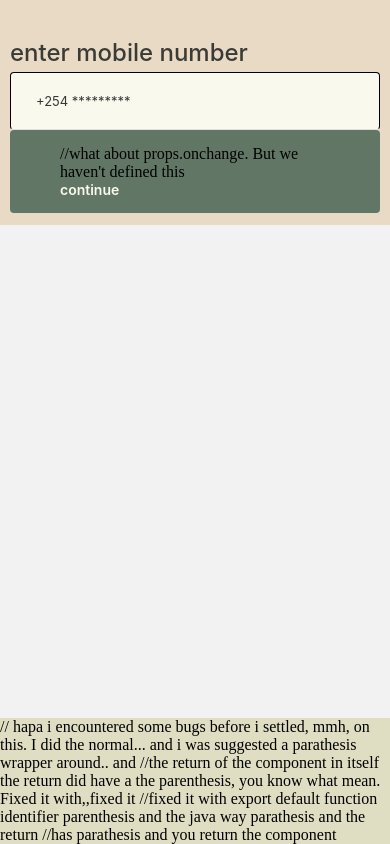
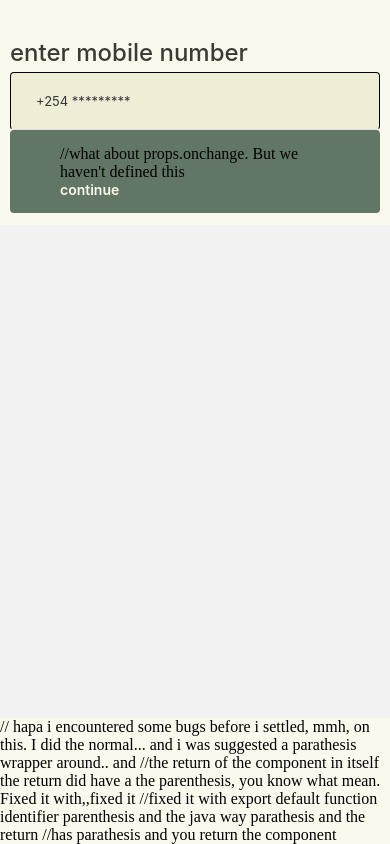
Before and after one commit to acute-consciousness/lc1, a React Native app: screen / in a window 390 px wide. Built offline with nearby package versions, Linux system fonts and the light colour scheme.

Commit message:
just a commit to keep the green streak going

```diff
--- a/looks/SafeAreaView.js
+++ b/looks/SafeAreaView.js
@@ -6,7 +6,7 @@ import { StyleSheet, Platform, StatusBar } from "react-native";
 export default StyleSheet.create({
   AndroidSafeArea: {
     flex: 1,
-    backgroundColor: Colours.creeamish.openLibrary,
+    backgroundColor: Colours.creeamish.fromCH,
     paddingTop: Platform.OS === "android" ? StatusBar.currentHeight : 0,
   }
 });
--- a/looks/customComponents.tsx
+++ b/looks/customComponents.tsx
@@ -34,7 +34,7 @@ import { ReactNode } from 'react';
                 <View style={{
                 width:'100%',//whatever recommended auto and yea, i kind of have an interpretation of how it can look
                 //we want something to do with the height, the this be done by the padding of the text and so on
-                backgroundColor:Colours.creeamish.wayCreamish,
+                backgroundColor:Colours.creeamish.fromCH,
 
             }}><View style={{
                  elevation: 8,
@@ -59,7 +59,7 @@ import { ReactNode } from 'react';
             <View style={{
                 width:'100%',//whatever recommended auto and yea, i kind of have an interpretation of how it can look
                 //we want something to do with the height, the this be done by the padding of the text and so on
-                backgroundColor:Colours.creeamish.wayCreamish,
+                backgroundColor:Colours.creeamish.fromCH,
 
 
             }}><View style={{}}>
@@ -179,7 +179,7 @@ import { ReactNode } from 'react';
         viewMain:{
         height:'100%',
         flexDirection:'column',
-        backgroundColor:'Colours.creeamish.wayCreamish'
+        backgroundColor:Colours.creeamish.fromCH,
         },
 
         viewOne:{
@@ -213,7 +213,7 @@ import { ReactNode } from 'react';
   input:{
            fontSize: 13,
            fontWeight: '400',
-           backgroundColor:Colours.thatIlike.lighter,
+           backgroundColor:Colours.thatIlike.darkish,
            color: Colours.blacks.clubHPlaceholders,
            borderRadius:4,
            borderWidth: 0.4,
--- a/screens/Account.tsx
+++ b/screens/Account.tsx
@@ -91,7 +91,7 @@ export default function Account(){
              * the, the, the, the, the state in this case **key=
              * na hata sijui the error responses za web servers
             */
-            const apiResponse = await fetch(`http://192.168.2.13:8080/users/verifyuser?key=${text}`);//another error, i hope it is the last, but i should use te/verifyuser?key=${text} sawa `` si the typically used '' ``
+            const apiResponse = await fetch(`http://192.168.2.11:8080/users/verifyuser?key=${text}`);//another error, i hope it is the last, but i should use te/verifyuser?key=${text} sawa `` si the typically used '' ``
             const responseStatus = apiResponse.status;//so, i, i ,i mmh, i tested it out and  it has i.e 200 so a text or and integer anyway iyo hawexi, mmh,anyway iyo hai, haiwezi nilemeano (), at first thought maybe it has value right, i presume ..but let use check it out            // sasa ni JSON Parse erro: UNexpected end of input, but got an 200 respone
             console.log(apiResponse.status);
             // ati then, ati thens
@@ -173,7 +173,7 @@ export default function Account(){
 const styles = StyleSheet.create({
     one:{
         justifyContent:'center',
-        backgroundColor:Colours.creeamish.one,
+        backgroundColor:Colours.creeamish.fromCH,
     },
     two:{
         margin:10,
--- a/screens/OTP.tsx
+++ b/screens/OTP.tsx
@@ -23,7 +23,7 @@ export default function OTP({ route }: any) {// it was just this?({ route }: any
 const styles = StyleSheet.create({
     one: {
         justifyContent: 'center',
-        backgroundColor: Colours.creeamish.one,
+        backgroundColor: Colours.creeamish.fromCH,
         height:'100%',
     },
     two: {
--- a/screens/Profile.tsx
+++ b/screens/Profile.tsx
@@ -43,7 +43,7 @@ const styles = StyleSheet.create({
     viewMain:{
        height:'100%',
         flexDirection:'column',
-        backgroundColor:Colours.creeamish.one,//no '', for the imports kwa the style, defo will not,mmh, defo will not remember this
+        backgroundColor:Colours.creeamish.fromCH,//no '', for the imports kwa the style, defo will not,mmh, defo will not remember this
     },
 
         viewOne:{
--- a/screens/Types.ts
+++ b/screens/Types.ts
@@ -1,5 +1,5 @@
  type AccountToRouteParams ={
-    OTP:string,//i don't know, nah, cause, mmh, nah, to the object.. cause, will be sending nothing, and that it return null, i thik it does, mmh, i think it does
+    OTP:{feedbackAlert:string},//yea, mmh, yea, acha tui, tui, tui, tuipitishe ivi,i don't know, nah, cause, mmh, nah, to the object.. cause, will be sending nothing, and that it return null, i thik it does, mmh, i think it does
     //that on the server, but, mmh, but ikiserializiwa, yaani null, mmh, cannot be serialized, so tupass string, mmh the modal...juu ilikuwa, view what about just the text with padding?
     Profile:{user:object},
     //ati tells typescript, mmh, ati tells typescript that the profile component now our route takes a 'user'param
```
